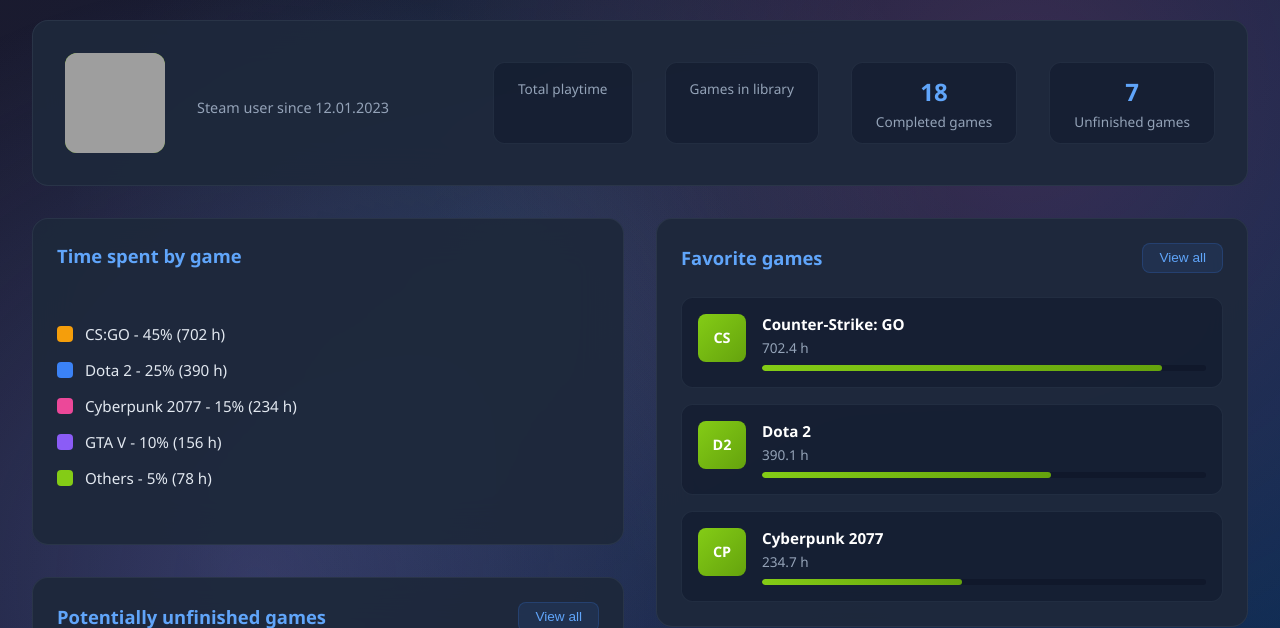
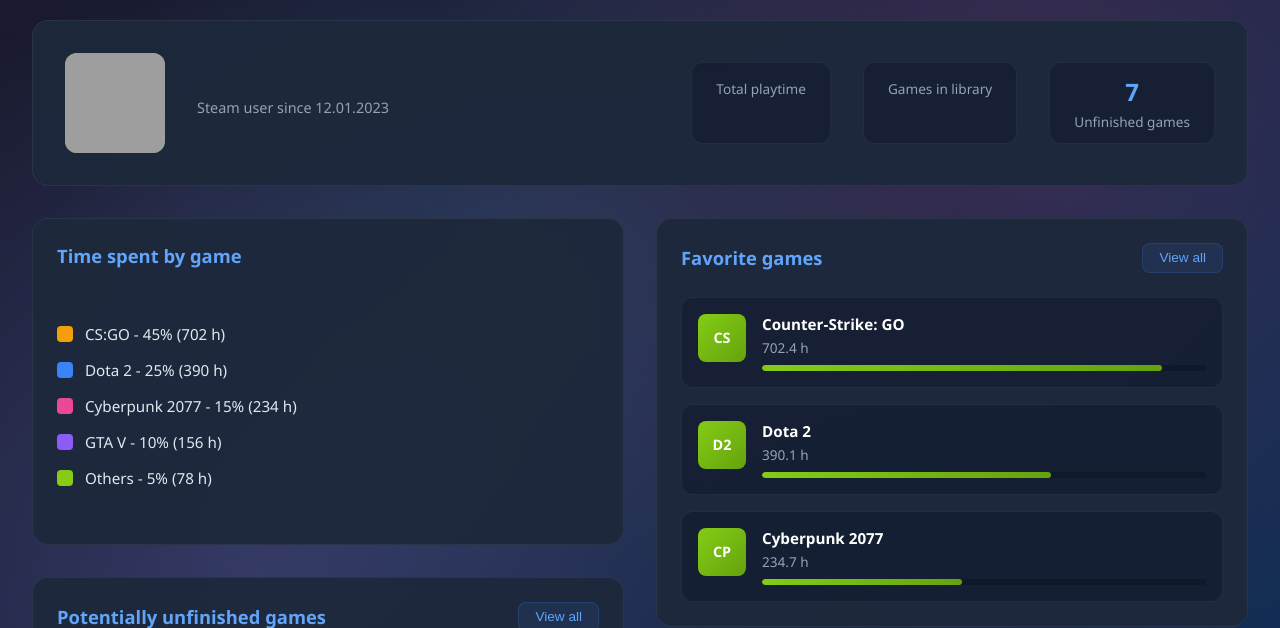
Before and after one commit to danielmakhmudov/statscape, a Django app: template core/templates/core/dashboard.html in a window 1280 px wide. Shown: the part 60-688 px from the top of the page. Run offline with Django 5.2, Linux system fonts and the light colour scheme; the template is opened without the code that fills it: values that come from a table or form of the project are taken from there, others are empty; the visitor is signed in with stand-in values (Sample User, id 1); data comes from the database, SQL or seed files in the repository; grey boxes are pictures that could not be loaded.

Commit message:
refactor: delete completed games section

```diff
--- a/core/templates/core/dashboard.html
+++ b/core/templates/core/dashboard.html
@@ -21,10 +21,6 @@
             <div class="stat-item">
                 <div class="stat-value">{{games_count}}</div>
                 <div class="stat-label">Games in library</div>
-            </div>
-            <div class="stat-item">
-                <div class="stat-value">18</div>
-                <div class="stat-label">Completed games</div>
             </div>
             <div class="stat-item">
                 <div class="stat-value">7</div>
```
